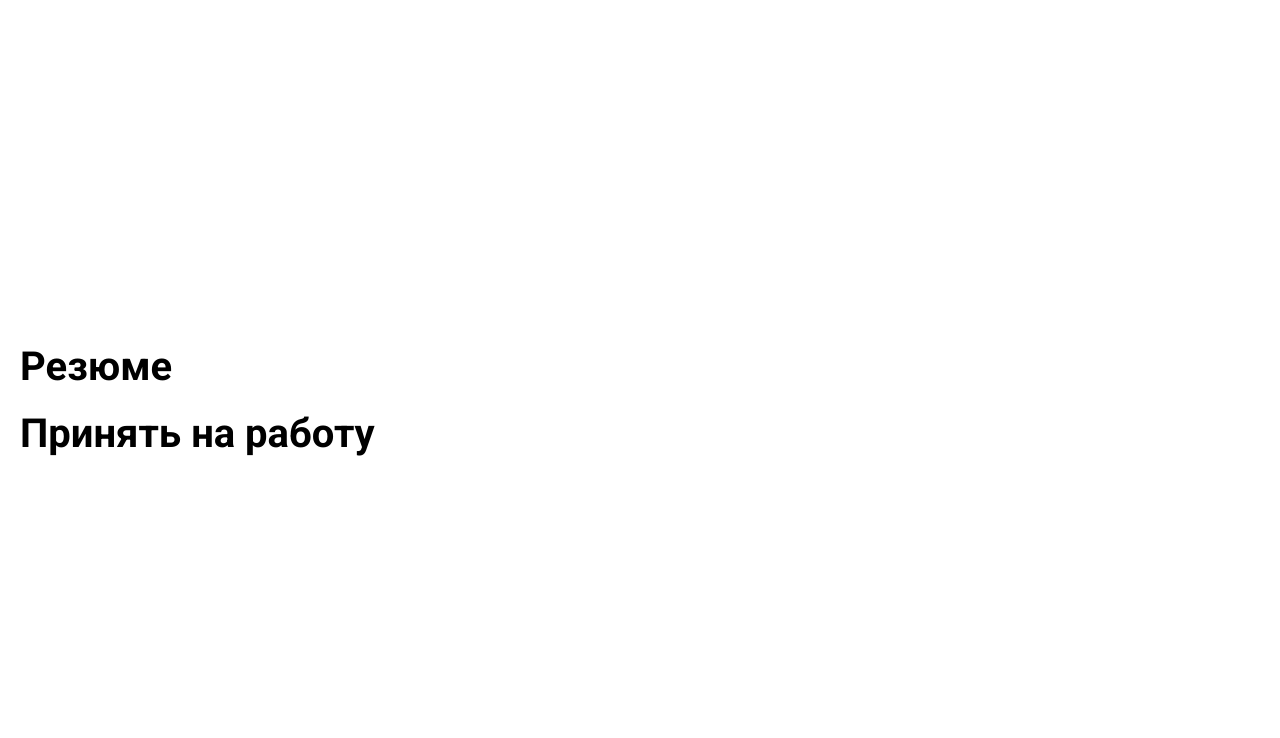
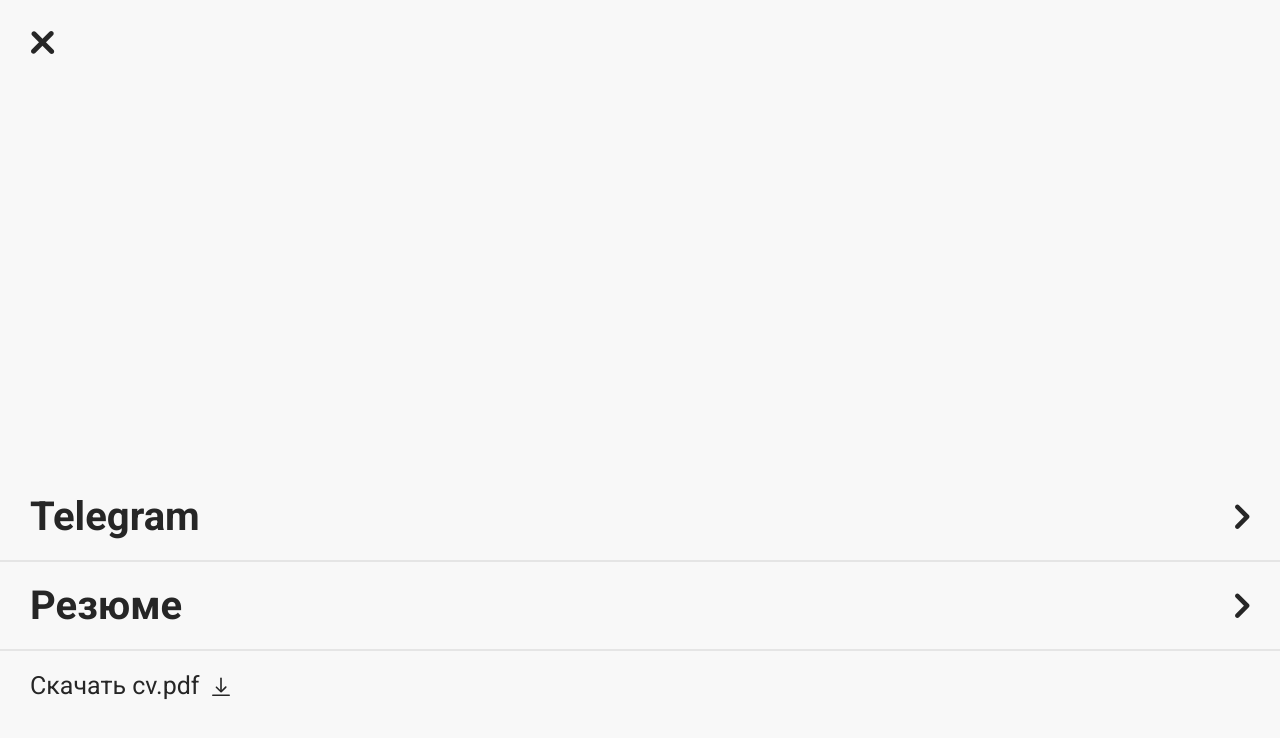
Before and after one commit to Temirsultanov/habitracker, a Vue app: page /settings in a window 1280 px wide. Both pictures are taken after a click on the button 35 px from the left and 30 px from the top of the page. Shown: the top 738 px of the page. Built offline with nearby package versions, Linux system fonts and the light colour scheme.

Commit message:
Refactoring: Calendar, Add: AppMenu, Settings, cv.pdf

```diff
--- a/src/App.vue
+++ b/src/App.vue
@@ -19,13 +19,34 @@
     openMenu() {
       this.isMenuOpen = true;
     },
+    closeMenu() {
+      this.isMenuOpen = false;
+    },
+  },
+  watch: {
+    isMenuOpen() {
+      if (this.isMenuOpen) {
+        document.body.style.overflow = "hidden";
+        return;
+      }
+
+      document.body.style.overflow = "auto";
+    },
+  },
+  created() {
+    this.$watch(
+      () => this.$route,
+      () => {
+        this.isMenuOpen = false;
+      }
+    );
   },
 };
 </script>
 
 <template>
   <app-header @open-menu="openMenu" class="header"></app-header>
-  <app-menu v-show="isMenuOpen"></app-menu>
+  <app-menu v-show="isMenuOpen" @close-menu="closeMenu"></app-menu>
   <main class="content">
     <router-view></router-view>
   </main>
--- a/src/api.js
+++ b/src/api.js
@@ -41,7 +41,7 @@
 export function getHabitList() {
   // simulation of waiting
   return new Promise((resolve) => {
-    setTimeout(() => resolve(habits), 300);
+    setTimeout(() => resolve(habits), 1000);
   });
 }
 
@@ -73,7 +73,7 @@
   return new Promise((resolve) => {
     setTimeout(() => {
       resolve(habit);
-    }, 100);
+    }, 1000);
   });
 }
 
--- a/src/assets/main.css
+++ b/src/assets/main.css
@@ -58,3 +58,7 @@
     font-weight: 400;
     line-height: 1.4;
 }
+.message {
+    text-align: center;
+    padding: 0 10px;
+}
--- a/src/components/AppHeader.vue
+++ b/src/components/AppHeader.vue
@@ -9,7 +9,7 @@
     GearIcon,
   },
   emits: {
-    openMenu: null,
+    "open-menu": null,
   },
   methods: {
     openSettings() {
--- a/src/components/AppMenu.vue
+++ b/src/components/AppMenu.vue
@@ -1,43 +1,131 @@
+<script>
+import CrossIcon from "./icons/CrossIcon.vue";
+import RightArrowBigIcon from "./icons/RightArrowBigIcon.vue";
+import DownloadIcon from "./icons/DownloadIcon.vue";
+
+export default {
+  components: {
+    CrossIcon,
+    RightArrowBigIcon,
+    DownloadIcon,
+  },
+  emits: {
+    "close-menu": null,
+  },
+  methods: {
+    closeMenu() {
+      this.$emit("close-menu");
+    },
+  },
+};
+</script>
+
 <template>
   <section class="menu">
-    <nav>
-      <ul class="links">
-        <li><a class="menu__link" href="http://yandex.com">Резюме</a></li>
+    <button @click="closeMenu" class="menu__closeButton">
+      <cross-icon></cross-icon>
+    </button>
+    <nav class="menu__nav">
+      <ul class="menu__links">
         <li>
-          <a class="menu__link" href="https://t.me/temirsultanov">
-            Принять на работу
+          <a class="menu__link menu__link-big" href="http://temirsultanov.t.me">
+            Telegram <right-arrow-big-icon></right-arrow-big-icon>
+          </a>
+        </li>
+        <li>
+          <a
+            class="menu__link menu__link-big"
+            href="http://temirsultanov.github.io/cv"
+          >
+            Резюме <right-arrow-big-icon></right-arrow-big-icon>
+          </a>
+        </li>
+        <li>
+          <a class="menu__link menu__link-small" href="/cv.pdf" download>
+            Скачать cv.pdf <download-icon></download-icon>
           </a>
         </li>
       </ul>
     </nav>
   </section>
 </template>
-<style>
+
+<style scoped>
 .menu {
   width: 100%;
   height: 100%;
+  padding: 13px 0px 80px 0px;
+
   position: fixed;
   top: 0;
   left: 0;
   z-index: 5;
 
-  background-color: #fff;
+  display: flex;
+  flex-direction: column;
+  justify-content: space-between;
+
+  background-color: var(--white);
+}
+.menu__closeButton {
+  margin-left: 13px;
+  padding: 17px;
+  align-self: start;
+
+  border: 0;
+  background-color: transparent;
+}
+.menu__closeButton:hover {
+  cursor: pointer;
+}
+.menu__closeButton:hover path {
+  fill: var(--red);
+}
+.menu__links {
+  display: flex;
+  flex-direction: column;
+}
+.menu__link {
+  width: 100%;
+  padding: 20px 30px;
+
   display: flex;
   align-items: center;
-  justify-content: start;
-  padding: 0 20px;
+
+  color: var(--black);
 }
-.links {
-  display: flex;
-  flex-direction: column;
-  gap: 20px;
+.menu__link-big {
+  border-bottom: 2px solid var(--grey);
+  justify-content: space-between;
+
+  font-size: 40px;
+  font-weight: 700;
 }
-.menu__link {
-  color: #000000;
-  font-weight: 700;
-  font-size: 40px;
+.menu__link-small {
+  font-size: 25px;
+  gap: 12px;
 }
 .menu__link:hover {
-  color: #318855;
+  color: var(--green);
+}
+.menu__link:active {
+  color: var(--hoverGreenButton);
 }
 </style>
+
+<style>
+.menu__closeButton:hover path {
+  fill: var(--red);
+}
+.menu__closeButton:active path {
+  fill: var(--hoverRedButton);
+}
+.menu__link:hover path,
+.menu__link:hover rect {
+  fill: var(--green);
+}
+.menu__link:active path,
+.menu__link:active rect {
+  fill: var(--hoverGreenButton);
+}
+</style>
--- /dev/null
+++ b/src/components/icons/CrossIcon.vue
@@ -0,0 +1,24 @@
+<template>
+  <svg
+    width="25"
+    height="25"
+    viewBox="0 0 25 25"
+    fill="none"
+    xmlns="http://www.w3.org/2000/svg"
+  >
+    <path
+      d="M2.23223 1.98097C3.20854 1.00466 4.79146 1.00466 5.76777 1.98097L23.4454 19.6586C24.4217 20.6349 24.4217 22.2179 23.4454 23.1942C22.4691 24.1705 20.8862 24.1705 19.9099 23.1942L2.23223 5.5165C1.25592 4.54019 1.25592 2.95728 2.23223 1.98097Z"
+      fill="#262626"
+    />
+    <path
+      d="M1.76788 22.981C0.791567 22.0047 0.791567 20.4218 1.76788 19.4454L19.4455 1.76777C20.4219 0.79146 22.0048 0.79146 22.9811 1.76777C23.9574 2.74408 23.9574 4.32699 22.9811 5.3033L5.30341 22.981C4.3271 23.9573 2.74419 23.9573 1.76788 22.981Z"
+      fill="#262626"
+    />
+  </svg>
+</template>
+
+<style>
+.crossIcon path {
+  fill: var(--black);
+}
+</style>
--- /dev/null
+++ b/src/components/icons/DownloadIcon.vue
@@ -0,0 +1,29 @@
+<template>
+  <svg
+    class="downloadIcon"
+    width="18"
+    height="20"
+    viewBox="0 0 18 20"
+    fill="none"
+    xmlns="http://www.w3.org/2000/svg"
+  >
+    <path
+      fill-rule="evenodd"
+      clip-rule="evenodd"
+      d="M9.04353 14.6366L13.207 10.5657C13.5265 10.2533 14.0445 10.2533 14.3641 10.5657C14.6836 10.8781 14.6836 11.3847 14.3641 11.6971L9.75207 16.2066C9.71988 16.2568 9.68143 16.3043 9.63674 16.348C9.31722 16.6604 8.79917 16.6604 8.47965 16.348L3.85132 11.8225C3.5318 11.5101 3.5318 11.0036 3.85132 10.6912C4.17084 10.3788 4.68888 10.3788 5.0084 10.6912L9.04353 14.6366Z"
+      fill="#262626"
+    />
+    <rect y="18.4" width="18" height="1.6" rx="0.8" fill="#262626" />
+    <rect
+      x="8.18188"
+      y="16"
+      width="14.4"
+      height="1.63636"
+      rx="0.818182"
+      transform="rotate(-90 8.18188 16)"
+      fill="#262626"
+    />
+  </svg>
+</template>
+
+<style scoped></style>
--- /dev/null
+++ b/src/components/icons/RightArrowBigIcon.vue
@@ -0,0 +1,22 @@
+<template>
+  <svg
+    width="16"
+    height="30"
+    viewBox="0 0 16 30"
+    fill="none"
+    xmlns="http://www.w3.org/2000/svg"
+  >
+    <path
+      fill-rule="evenodd"
+      clip-rule="evenodd"
+      d="M14.8237 13.0882C14.8269 13.0914 14.8301 13.0946 14.8333 13.0978C15.7378 14.0023 15.7378 15.4687 14.8333 16.3732L5.00707 26.1995C4.10259 27.104 2.63613 27.104 1.73165 26.1995C0.827168 25.295 0.827168 23.8285 1.73165 22.9241L9.92018 14.7355L1.73153 6.54689C0.827045 5.6424 0.827044 4.17595 1.73153 3.27146C2.63601 2.36698 4.10247 2.36698 5.00695 3.27146L14.8237 13.0882Z"
+      fill="#262626"
+    />
+  </svg>
+</template>
+
+<style scoped>
+.rightArrowBigIcon path {
+  fill: var(--black);
+}
+</style>
--- a/src/views/HomeView.vue
+++ b/src/views/HomeView.vue
@@ -44,7 +44,7 @@
 <template>
   <section ref="page">
     <p v-if="!habits" class="message text-small">
-      Привычки грузятся, подождите секундочку...
+      Привычки грузятся, подождите секунду...
     </p>
     <p v-else-if="habits.length === 0" class="message text-small">
       Привычки не найдены
@@ -75,10 +75,6 @@
   align-items: center;
   gap: 20px;
 }
-.message {
-  text-align: center;
-  padding: 0 10px;
-}
 .addButton {
   width: 100%;
   height: 60px;
--- a/src/views/SettingsView.vue
+++ b/src/views/SettingsView.vue
@@ -1,10 +1,11 @@
 <template>
   <section class="settings">
-    <h2 class="settings__title">
-      Никаких настроек нет, <br />просто нужно было сбалансировать
-      &lt;header&gt;
+    <h2 class="settings__title message title">
+      Настроек нет, просто нужно было сбалансировать &lt;header&gt;
     </h2>
-    <router-link to="/" class="setting__link">На главную</router-link>
+    <router-link to="/" class="settings__link text-small"
+      >На главную
+    </router-link>
   </section>
 </template>
 <style>
@@ -14,14 +15,10 @@
   align-items: center;
 }
 .settings__title {
-  font-size: calc(16px + 14 * (100vw - 375px) / 1025);
-  line-height: 1.4;
-  text-align: center;
-  border-radius: 10px;
+  width: var(--blockWidth);
+  margin-bottom: 10px;
 }
-.setting__link {
-  margin-top: 20px;
-  font-size: 16px;
+.settings__link {
   text-decoration: underline;
 }
 </style>
```
Also changed, not shown: src/views/HabitView.vue (+16 -2 lines), 1 other file (tests, documents, lock files or other folders).
